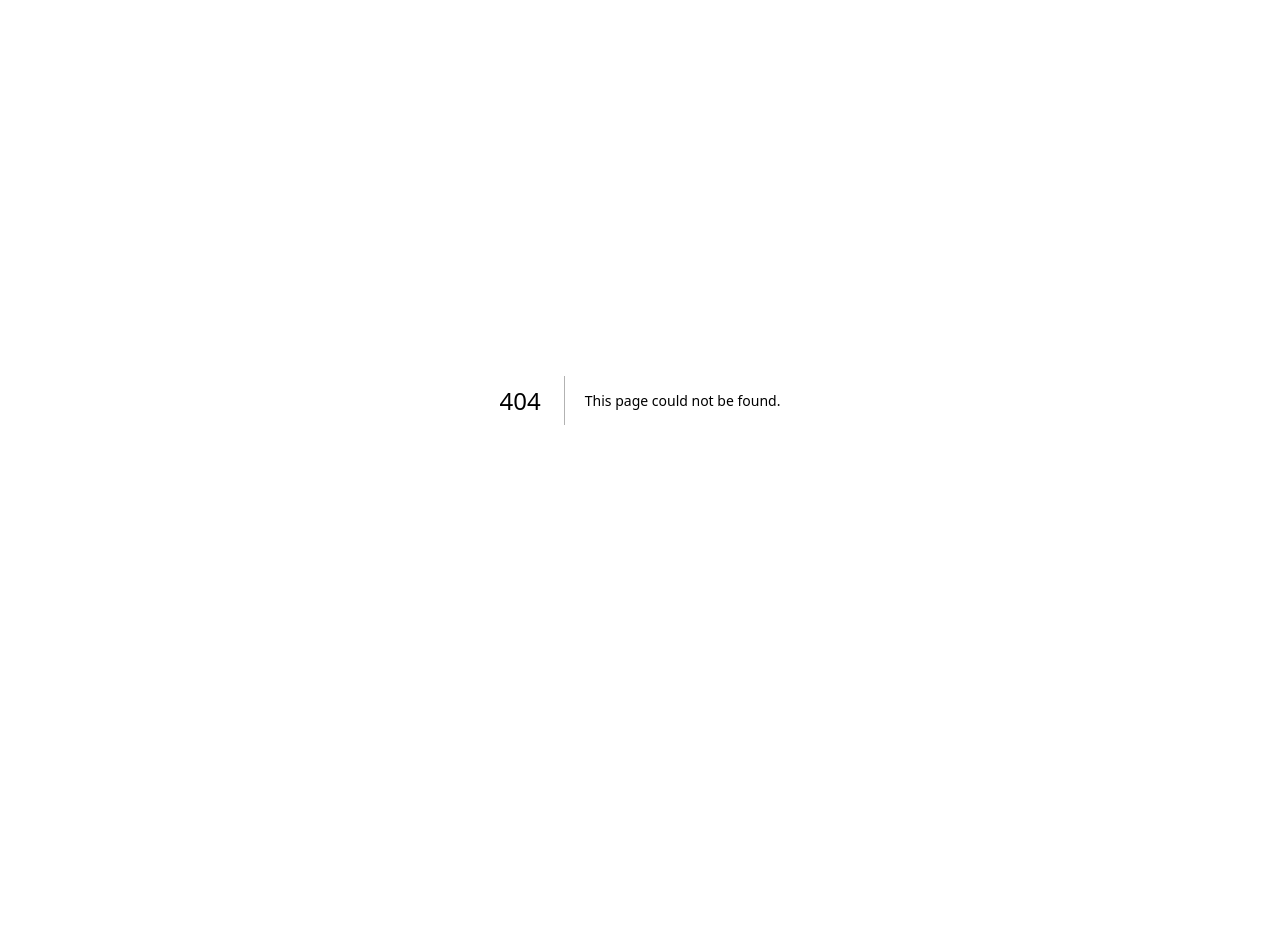
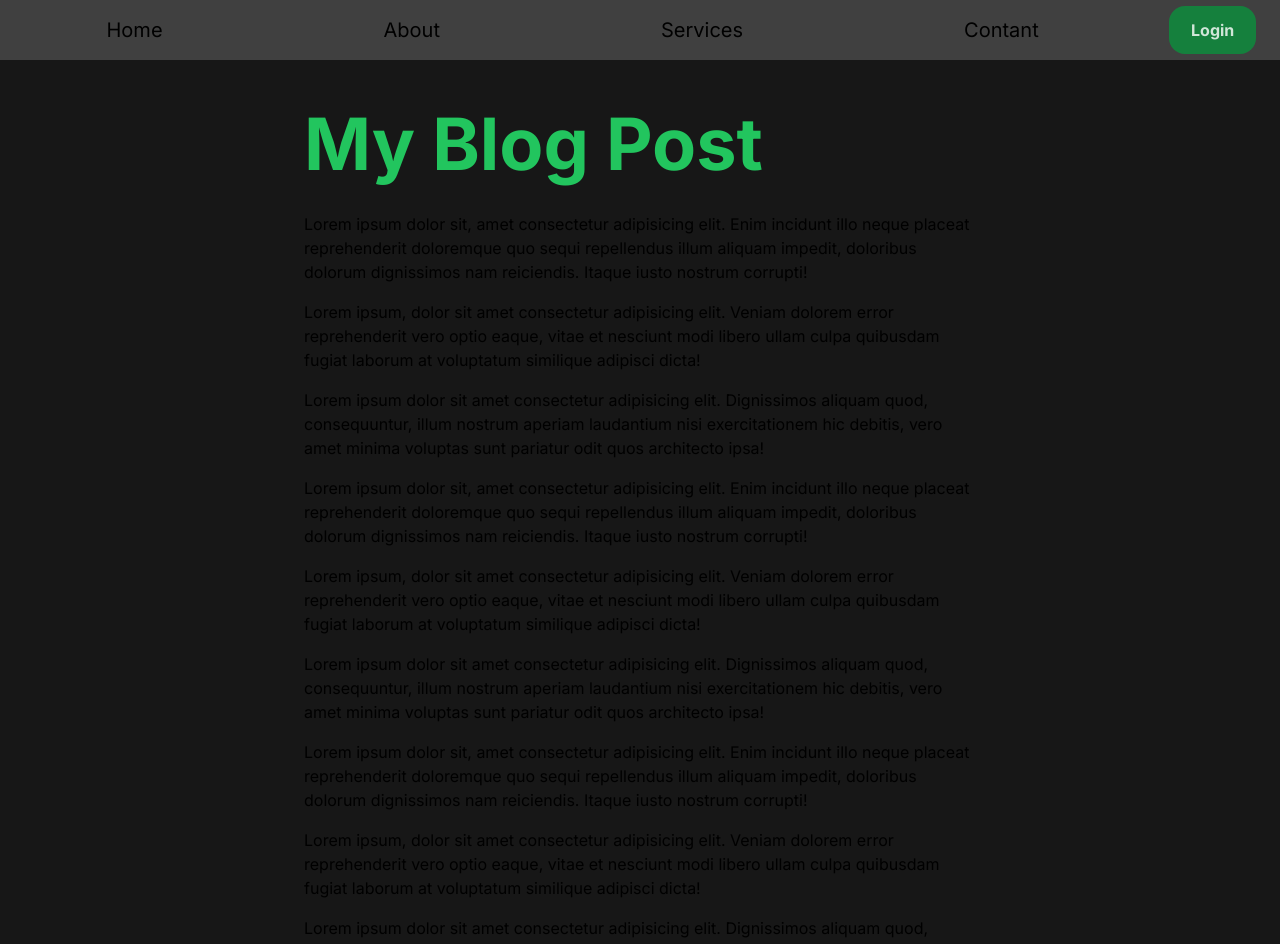
Before and after one commit to nextArtDev/next-animations, a Next.js app: page /scrollable-navbar in a window 1280 px wide. Before the commit this address had no page. Shown: the top 944 px of the page. Before the commit the page ends 800 px from the top, so only its background shows below. Built offline with nearby package versions, Linux system fonts and the light colour scheme.

Commit message:
hide navbar by scroll

```diff
--- a/app/parallax-scroll/page.tsx
+++ b/app/parallax-scroll/page.tsx
@@ -1,5 +1,4 @@
-import ParallaxGallery from '@/components/(smoth-parallax-scroll-gallery/ParallaxGallery'
-import React from 'react'
+import ParallaxGallery from '@/components/(smoth-parallax-scroll-gallery)/ParallaxGallery'
 
 type Props = {}
 
--- /dev/null
+++ b/app/scrollable-navbar/page.tsx
@@ -0,0 +1,10 @@
+import MainPage from '@/components/(navbar-hide-scroll)/MainPage'
+import { FC } from 'react'
+
+interface pageProps {}
+
+const page: FC<pageProps> = ({}) => {
+  return <MainPage />
+}
+
+export default page
--- /dev/null
+++ b/components/(navbar-hide-scroll)/MainPage.tsx
@@ -0,0 +1,111 @@
+'use client'
+import { motion, useScroll, useMotionValueEvent } from 'framer-motion'
+import { useState } from 'react'
+
+type Props = {}
+
+export default function MainPage(props: Props) {
+  return (
+    <section className="relative w-full bg-neutral-900">
+      <Navigation />
+      <Content />
+    </section>
+  )
+}
+
+const Navigation = () => {
+  const { scrollY } = useScroll()
+  const [hidden, setHidden] = useState(false)
+
+  useMotionValueEvent(scrollY, 'change', (latest) => {
+    const previous = scrollY.getPrevious()
+    if (latest > previous && latest > 150) {
+      setHidden(true)
+    } else {
+      setHidden(false)
+    }
+  })
+  return (
+    <motion.nav
+      variants={{
+        visible: { y: 0 },
+        hidden: { y: '-100%' },
+      }}
+      animate={hidden ? 'hidden' : 'visible'}
+      transition={{ duration: 0.35, ease: 'easeInOut' }}
+      className="sticky top-0 flex w-full items-center justify-between bg-neutral-700"
+    >
+      <ul className="flex w-full justify-around items-center gap-2 text-bold text-xl py-4  ">
+        <li className="cursor-pointer">Home</li>
+        <li className="cursor-pointer">About</li>
+        <li className="cursor-pointer">Services</li>
+        <li className="cursor-pointer">Contant</li>
+      </ul>
+      <button className="relative scale-100 overflow-hidden px-6 py-3 mx-6 bg-green-700 rounded-2xl flex justify-center items-center text-white/80 font-bold">
+        Login
+      </button>
+    </motion.nav>
+  )
+}
+
+const Content = () => {
+  return (
+    <main className="mx-auto max-w-3xl space-y-4 p-12 ">
+      <h1 className="mb-8 text-7xl font-bold text-green-500">My Blog Post</h1>
+      <p>
+        Lorem ipsum dolor sit, amet consectetur adipisicing elit. Enim incidunt
+        illo neque placeat reprehenderit doloremque quo sequi repellendus illum
+        aliquam impedit, doloribus dolorum dignissimos nam reiciendis. Itaque
+        iusto nostrum corrupti!
+      </p>
+      <p>
+        Lorem ipsum, dolor sit amet consectetur adipisicing elit. Veniam dolorem
+        error reprehenderit vero optio eaque, vitae et nesciunt modi libero
+        ullam culpa quibusdam fugiat laborum at voluptatum similique adipisci
+        dicta!
+      </p>
+      <p>
+        Lorem ipsum dolor sit amet consectetur adipisicing elit. Dignissimos
+        aliquam quod, consequuntur, illum nostrum aperiam laudantium nisi
+        exercitationem hic debitis, vero amet minima voluptas sunt pariatur odit
+        quos architecto ipsa!
+      </p>
+      <p>
+        Lorem ipsum dolor sit, amet consectetur adipisicing elit. Enim incidunt
+        illo neque placeat reprehenderit doloremque quo sequi repellendus illum
+        aliquam impedit, doloribus dolorum dignissimos nam reiciendis. Itaque
+        iusto nostrum corrupti!
+      </p>
+      <p>
+        Lorem ipsum, dolor sit amet consectetur adipisicing elit. Veniam dolorem
+        error reprehenderit vero optio eaque, vitae et nesciunt modi libero
+        ullam culpa quibusdam fugiat laborum at voluptatum similique adipisci
+        dicta!
+      </p>
+      <p>
+        Lorem ipsum dolor sit amet consectetur adipisicing elit. Dignissimos
+        aliquam quod, consequuntur, illum nostrum aperiam laudantium nisi
+        exercitationem hic debitis, vero amet minima voluptas sunt pariatur odit
+        quos architecto ipsa!
+      </p>
+      <p>
+        Lorem ipsum dolor sit, amet consectetur adipisicing elit. Enim incidunt
+        illo neque placeat reprehenderit doloremque quo sequi repellendus illum
+        aliquam impedit, doloribus dolorum dignissimos nam reiciendis. Itaque
+        iusto nostrum corrupti!
+      </p>
+      <p>
+        Lorem ipsum, dolor sit amet consectetur adipisicing elit. Veniam dolorem
+        error reprehenderit vero optio eaque, vitae et nesciunt modi libero
+        ullam culpa quibusdam fugiat laborum at voluptatum similique adipisci
+        dicta!
+      </p>
+      <p>
+        Lorem ipsum dolor sit amet consectetur adipisicing elit. Dignissimos
+        aliquam quod, consequuntur, illum nostrum aperiam laudantium nisi
+        exercitationem hic debitis, vero amet minima voluptas sunt pariatur odit
+        quos architecto ipsa!
+      </p>
+    </main>
+  )
+}
```
Also changed, not shown: components/(smoth-parallax-scroll-gallery)/ParallaxGallery.tsx (renamed from components/(smoth-parallax-scroll-gallery/ParallaxGallery.tsx).
